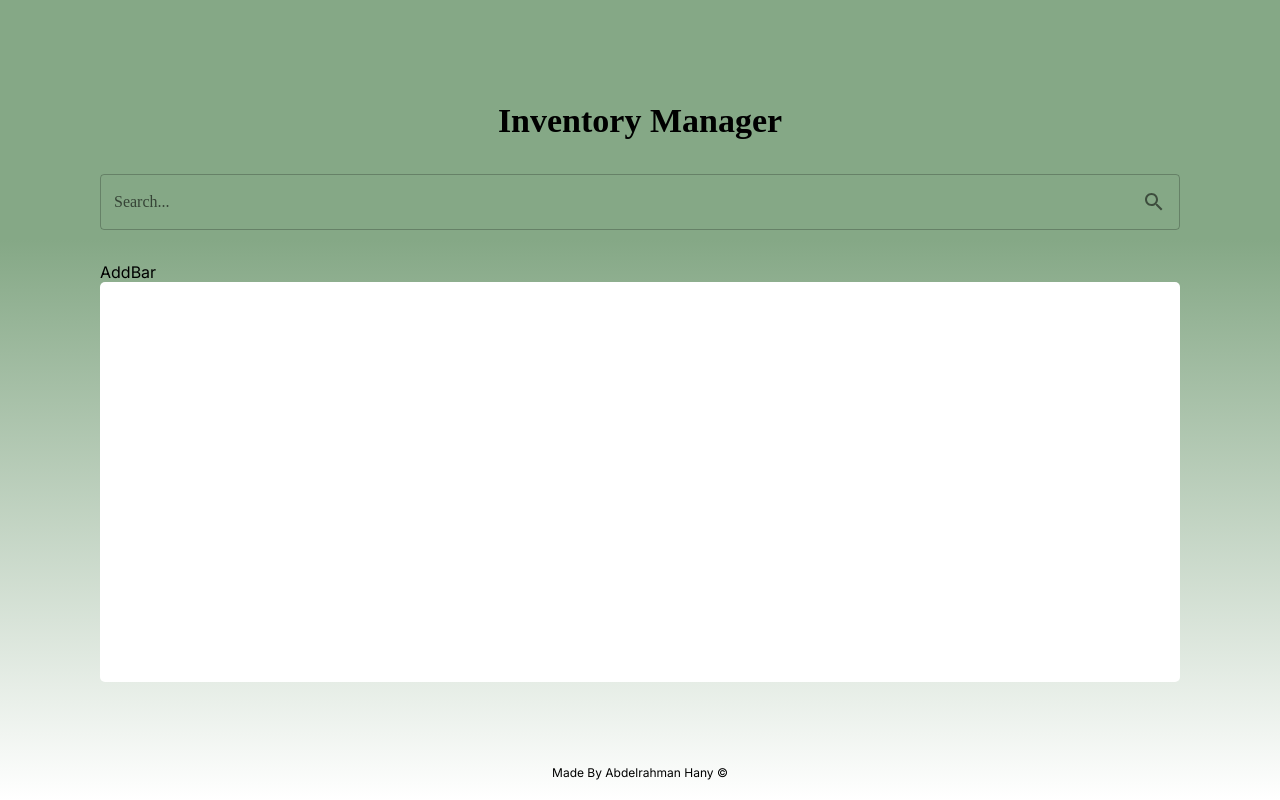
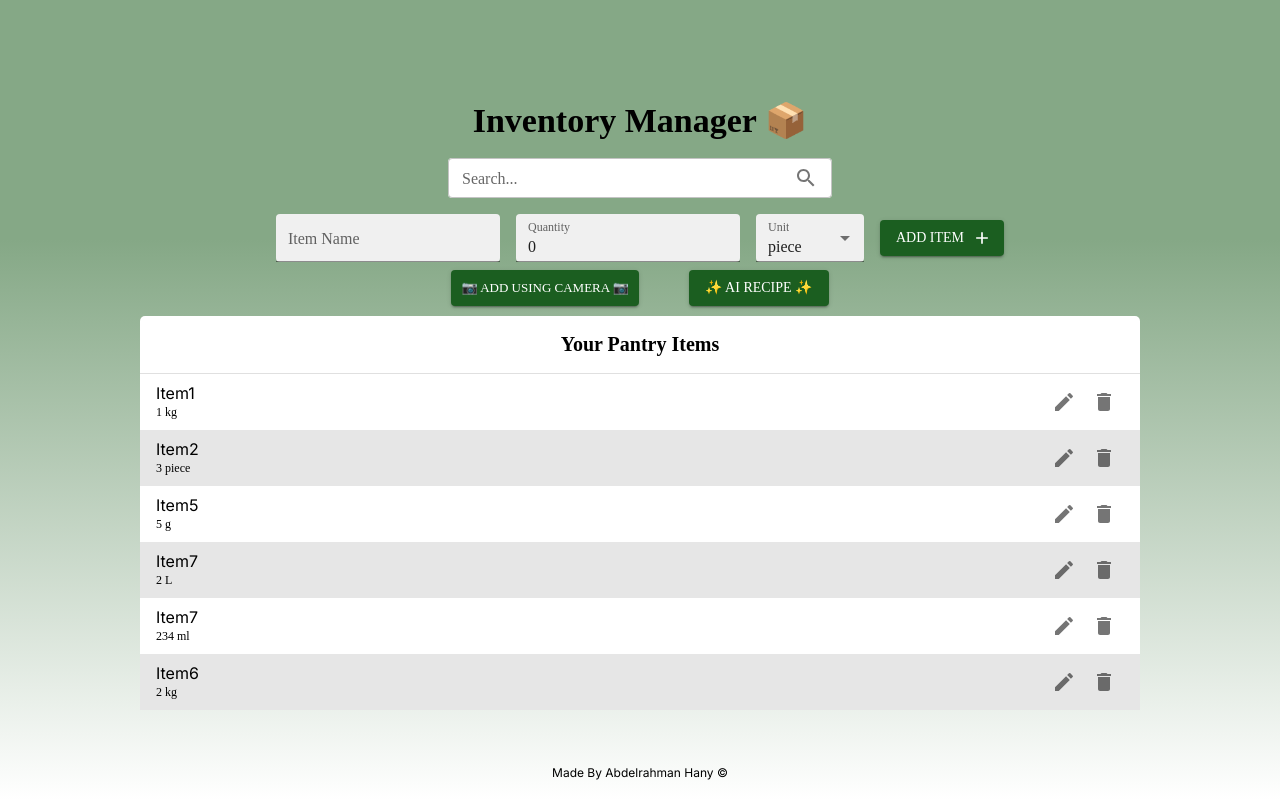
Before and after one commit to AbduHany/inventory-tracker, a Next.js app: page /dashboard in a window 1280 px wide. Built offline with nearby package versions, Linux system fonts and the light colour scheme.

Commit message:
Add list tiles, add prompt and extra features buttons

```diff
--- a/app/dashboard/AddBar.js
+++ b/app/dashboard/AddBar.js
@@ -1,8 +1,88 @@
-import React from 'react'
+'use client'
+import { Add } from '@mui/icons-material'
+import { Box, Button, MenuItem, TextField, Typography } from '@mui/material'
+import React, { useState } from 'react'
 
 const AddBar = () => {
+    const units = ['piece', 'lb', 'oz', 'g', 'kg', 'ml', 'L', 'cup']
+
+    const handleAdd = () => {
+        if (itemName === '' || quantity === 0)
+            alert('Item name or Quantity is missing 😔');
+        else {
+            console.log(itemName, quantity, unit);
+            setItemName('')
+            setQuantity(0)
+            setUnit(units[0])
+        }
+    }
+    const [itemName, setItemName] = useState('');
+    const updateItemName = (e) => {
+        setItemName(e.target.value)
+    }
+    const [quantity, setQuantity] = useState(0);
+    const updateQuantity = (e) => {
+        setQuantity(e.target.value)
+    }
+    const [unit, setUnit] = useState(units[0]);
+    const updateUnit = (e) => {
+        setUnit(e.target.value)
+    }
     return (
-        <div>AddBar</div>
+        <>
+            <Box
+                display='flex'
+                flexDirection='row'
+                alignItems='center'
+                justifyContent='center'
+                gap={2}
+                marginBottom={1}
+            >
+                <TextField
+                    label="Item Name"
+                    variant="filled"
+                    size="small"
+                    placeholder="Enter item name"
+                    value={itemName}
+                    onChange={updateItemName}
+                    sx={{
+                        borderRadius: '4px',
+                        backgroundColor: 'white',
+                    }} />
+                <TextField
+                    label="Quantity"
+                    variant="filled"
+                    size="small"
+                    type="number"
+                    placeholder="Enter quantity"
+                    onChange={updateQuantity}
+                    value={quantity}
+                    sx={{
+                        backgroundColor: 'white',
+                        borderRadius: '4px',
+                    }}
+                />
+                <TextField
+                    label="Unit"
+                    size="small"
+                    variant='filled'
+                    select
+                    value={unit}
+                    onChange={updateUnit}
+                    sx={{
+                        backgroundColor: 'white',
+                        borderRadius: '4px',
+                        width: '10%',
+                    }}
+                >{units.map((val, idx) => (
+                    <MenuItem key={idx} value={val}>{val}</MenuItem>
+                ))}</TextField>
+                <Button onClick={handleAdd} variant="contained" endIcon={<Add />}>
+                    Add Item
+                </Button>
+            </Box >
+        </>
+
     )
 }
 
--- /dev/null
+++ b/app/dashboard/ExtraBar.js
@@ -0,0 +1,27 @@
+import { Box, Button } from '@mui/material'
+import React from 'react'
+
+const ExtraBar = () => {
+
+    return (
+        <Box sx={{
+            display: 'flex',
+            justifyContent: 'center',
+            gap: '50px',
+            marginBottom: '10px',
+        }}>
+            <Button
+                size='small'
+                variant='contained'
+
+            >
+                📷 Add using Camera 📷
+            </Button>
+            <Button variant='contained'>
+                ✨ AI Recipe ✨
+            </Button>
+        </Box>
+    )
+}
+
+export default ExtraBar
--- /dev/null
+++ b/app/dashboard/InventoryObjects.js
@@ -0,0 +1,40 @@
+import { Delete, Edit } from '@mui/icons-material'
+import { Box, Divider, IconButton, List, ListItem, Typography } from '@mui/material'
+import React from 'react'
+
+const InventoryObjects = () => {
+    const items = [
+        { name: 'Item1', quantity: 1, unit: 'kg' },
+        { name: 'Item2', quantity: 3, unit: 'piece' },
+        { name: 'Item5', quantity: 5, unit: 'g' },
+        { name: 'Item7', quantity: 2, unit: 'L' },
+        { name: 'Item7', quantity: 234, unit: 'ml' },
+        { name: 'Item6', quantity: 2, unit: 'kg' },
+
+    ]
+    return (
+        <List sx={{ width: '100%', padding: '0' }}>
+            <Typography sx={{ marginY: '15px' }} fontWeight='bold' fontSize={20} textAlign='center' variant='h5'>Your Pantry Items</Typography>
+            <Divider />
+            {items.map((val, idx) => (
+                <ListItem key={idx} sx={{ display: 'flex', backgroundColor: (idx % 2 == 0) ? 'white' : '#e6e6e6', justifyContent: 'space-between' }}>
+                    <Box >
+                        <Typography variant='h7'>{val.name}</Typography>
+                        <Typography fontSize={12}>{val.quantity} {val.unit}</Typography>
+                    </Box>
+                    <Box>
+                        <IconButton>
+                            <Edit />
+                        </IconButton>
+                        <IconButton>
+                            <Delete />
+                        </IconButton>
+                    </Box>
+                </ListItem>
+            ))
+            }
+        </List >
+    )
+}
+
+export default InventoryObjects
--- a/app/dashboard/SearchBar.js
+++ b/app/dashboard/SearchBar.js
@@ -7,10 +7,24 @@ const SearchBar = () => {
 
     return (
         <>
-            <Box display='flex' justifyContent='center' marginY={4}>
-                <TextField InputProps={
-                    { endAdornment: (<InputAdornment><SearchIcon /></InputAdornment>) }
-                } prefix='Hey' id="outlined-basic" label="Search..." variant="outlined" sx={{ width: '100vw' }} />
+            <Box
+                display='flex'
+                justifyContent='center'
+                marginY={2}>
+                <TextField
+                    size='small'
+                    InputProps={{
+                        endAdornment: (<InputAdornment><SearchIcon /></InputAdornment>)
+                    }}
+                    prefix='Hey'
+                    id="outlined-basic"
+                    label="Search..."
+                    variant="outlined"
+                    sx={{
+                        width: '30vw',
+                        backgroundColor: 'white',
+                        borderRadius: '4px'
+                    }} />
             </Box>
         </>
     )
--- a/app/dashboard/page.js
+++ b/app/dashboard/page.js
@@ -1,24 +1,43 @@
-import { Box, List, Typography } from '@mui/material'
+import { Box, Card, List, Typography } from '@mui/material'
 import React from 'react'
 import SearchBar from './SearchBar'
 import AddBar from './AddBar'
 import Footer from '../Components/Footer'
+import InventoryObjects from './InventoryObjects'
+import ExtraBar from './ExtraBar'
 
 const page = () => {
+
+
+
     return (
         <>
-            <Box sx={{
-                padding: { xs: '50px', sm: '100px' },
-                height: '100vh',
-                width: '100vw',
-                background: 'linear-gradient(180deg, rgba(133,168,134,1) 30%, rgba(255,255,255,0) 100%)',
-            }}>
-                <Typography textAlign={'center'} fontWeight={'bold'} variant='h4'>Inventory Manager</Typography>
+            <Box
+                sx={{
+                    padding: { xs: '50px', sm: '100px' },
+                    height: '100vh',
+                    width: '100vw',
+                    background: 'linear-gradient(180deg, rgba(133,168,134,1) 30%, rgba(255,255,255,0) 100%)',
+                }}>
+                <Typography
+                    textAlign={'center'}
+                    fontWeight={'bold'}
+                    variant='h4'
+                >Inventory Manager 📦
+                </Typography>
                 <SearchBar />
                 <AddBar />
-                <Box sx={{ backgroundColor: 'white', height: '50vh', borderRadius: '5px' }}>
-                    <List>
-                    </List>
+                <ExtraBar />
+                <Box
+                    sx={{
+                        backgroundColor: 'white',
+                        margin: 'auto',
+                        maxWidth: '1000px',
+                        borderRadius: '5px',
+                        display: 'flex',
+
+                    }}>
+                    <InventoryObjects />
                 </Box>
             </Box>
             <Footer />
--- a/app/theme.js
+++ b/app/theme.js
@@ -1,6 +1,6 @@
 'use client'
 import { createTheme } from "@mui/material";
-import { green } from "@mui/material/colors";
+import { green, white } from "@mui/material/colors";
 
 export const theme = createTheme({
     palette: {
@@ -9,6 +9,9 @@ export const theme = createTheme({
         },
         secondary: {
             main: green[300]
+        },
+        buttonColor: {
+            main: 'white',
         }
     },
     typography: {
```
Also changed, not shown: app/firebase.js (added, +17 -0 lines).
